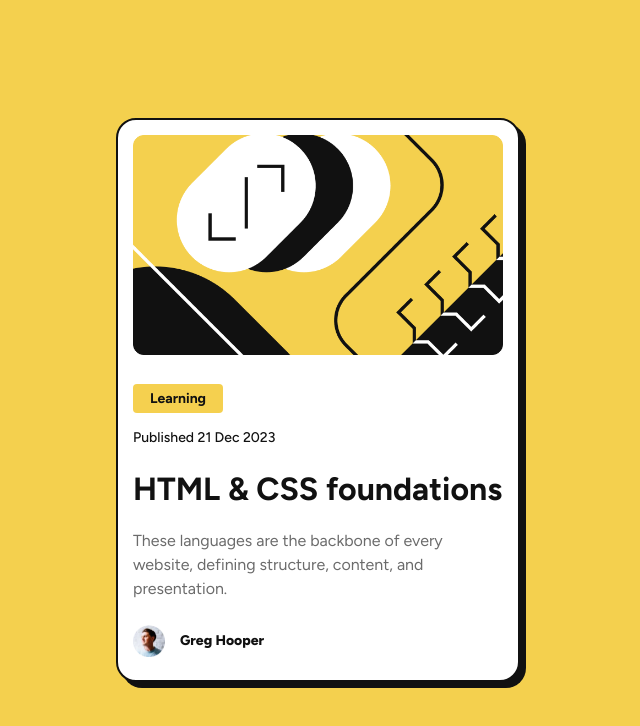
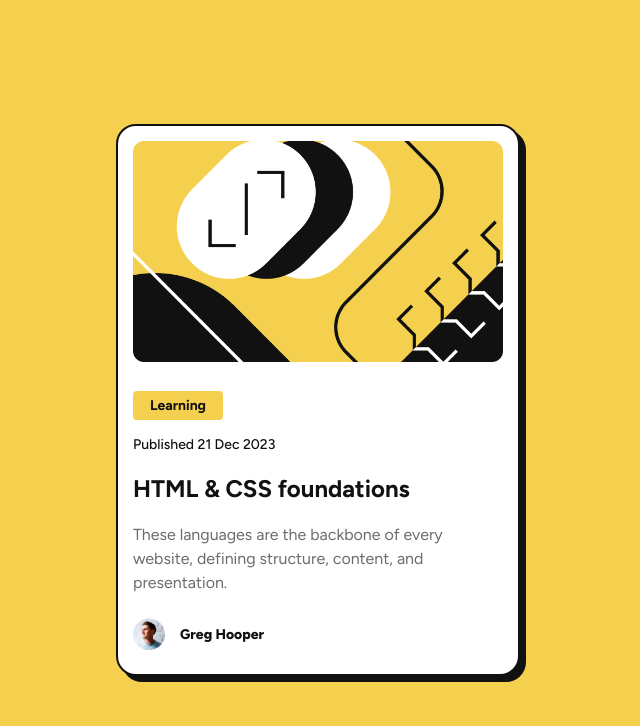
Before and after one commit to kingtirano/blog-card-arturmartins, a plain HTML site: page index.html in a window 1280 px wide. Shown: the whole page, without its empty margins (322-962 px from the left). Drawn offline with Linux system fonts and the light colour scheme.

Commit message:
Finished

```diff
--- a/index.html
+++ b/index.html
@@ -3,7 +3,7 @@
 <head>
   <meta charset="UTF-8">
   <meta name="viewport" content="width=device-width, initial-scale=1.0">
-  <title>Blog Card</title>
+  <title>Blog Card by Artur Martins</title>
   <link rel="stylesheet" href="style.css">
 </head>
 <body>
--- a/style.css
+++ b/style.css
@@ -46,7 +46,7 @@ body {
   text-align: center;
 }
 
-.card > h1 {
+.card > div> h1 {
   font-size: 24px;
   line-height: 150%;
   letter-spacing: 0px;
```
